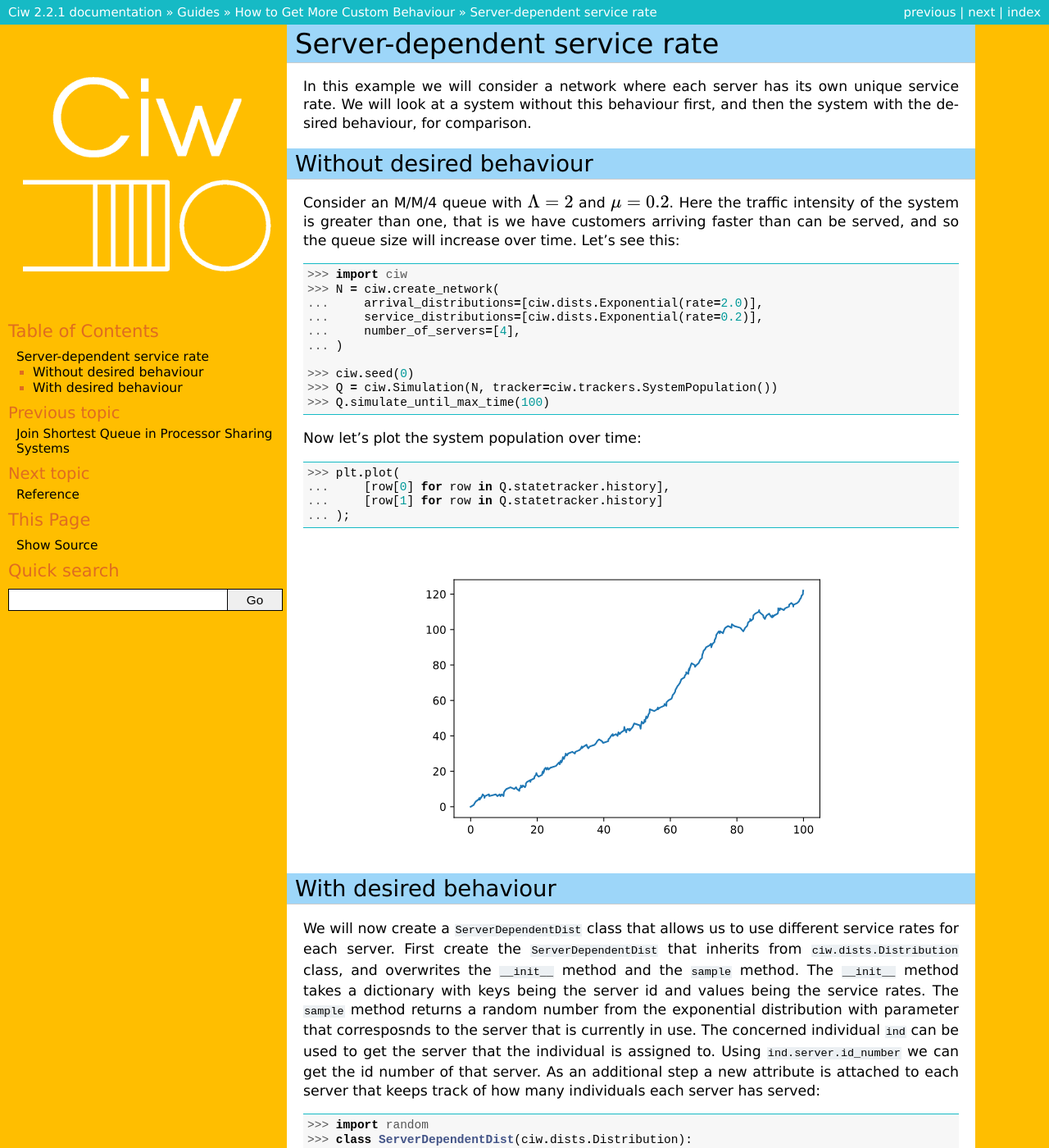
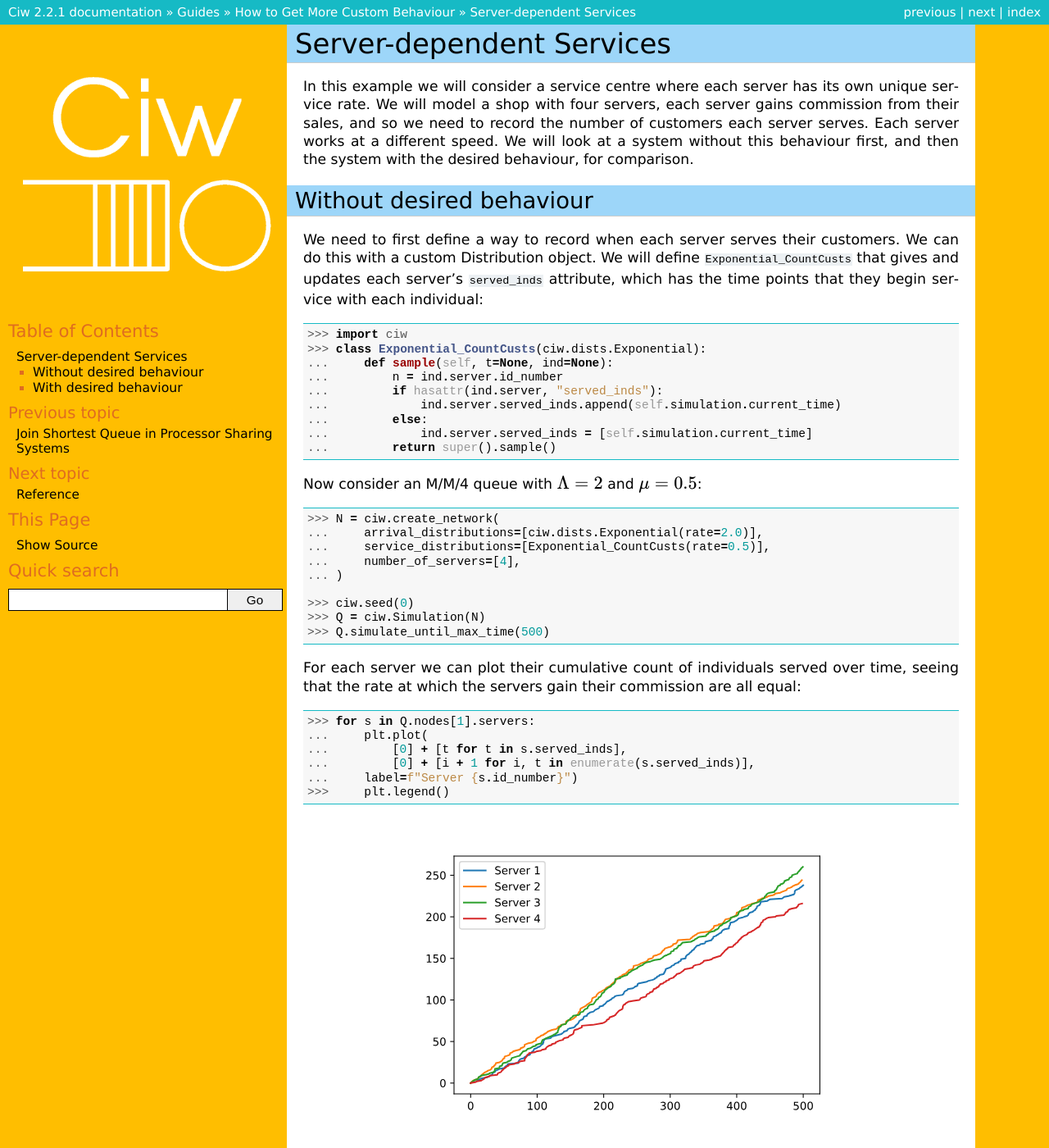
Before and after one commit to CiwPython/Ciw, a Sphinx documentation site: the page built from docs/Guides/behaviour/server_dependent_dist.rst, in a window 1280 px wide and 1400 px high. Shown: the whole window at 82% size. Built offline with Sphinx 7.4.7, drawn with Linux system fonts in a browser that asks for light colours; pages that are not in the unit, such as notebooks, are missing from menus; some of the changed text lies outside the part shown.

Commit message:
change focus of server-dependent docs

```diff
--- a/docs/Guides/behaviour/server_dependent_dist.rst
+++ b/docs/Guides/behaviour/server_dependent_dist.rst
@@ -1,32 +1,44 @@
-Server-dependent service rate
-=============================
+Server-dependent Services
+=========================
 
-In this example we will consider a network where each server has its own unique service rate.
+In this example we will consider a service centre where each server has its own unique service rate.
+We will model a shop with four servers, each server gains commission from their sales, and so we need to record the number of customers each server serves. Each server works at a different speed.
 We will look at a system without this behaviour first, and then the system with the desired behaviour, for comparison.
 
 Without desired behaviour
 ~~~~~~~~~~~~~~~~~~~~~~~~~
-
-Consider an M/M/4 queue with :math:`\Lambda = 2` and :math:`\mu = 0.2`.
-Here the traffic intensity of the system is greater than one, that is we have customers arriving faster than can be served, and so the queue size will increase over time. Let's see this::
+We need to first define a way to record when each server serves their customers. We can do this with a custom Distribution object. We will define :code:`Exponential_CountCusts` that gives and updates each server's :code:`served_inds` attribute, which has the time points that they begin service with each individual::
 
     >>> import ciw
+    >>> class Exponential_CountCusts(ciw.dists.Exponential):
+    ...     def sample(self, t=None, ind=None):
+    ...         n = ind.server.id_number
+    ...         if hasattr(ind.server, "served_inds"):
+    ...             ind.server.served_inds.append(self.simulation.current_time)
+    ...         else:
+    ...             ind.server.served_inds = [self.simulation.current_time]
+    ...         return super().sample()
+
+Now consider an M/M/4 queue with :math:`\Lambda = 2` and :math:`\mu = 0.5`::
+
     >>> N = ciw.create_network(
     ...     arrival_distributions=[ciw.dists.Exponential(rate=2.0)],
-    ...     service_distributions=[ciw.dists.Exponential(rate=0.2)],
+    ...     service_distributions=[Exponential_CountCusts(rate=0.5)],
     ...     number_of_servers=[4],
     ... )
 
     >>> ciw.seed(0)
-    >>> Q = ciw.Simulation(N, tracker=ciw.trackers.SystemPopulation())
-    >>> Q.simulate_until_max_time(100)
+    >>> Q = ciw.Simulation(N)
+    >>> Q.simulate_until_max_time(500)
 
-Now let's plot the system population over time::
+For each server we can plot their cumulative count of individuals served over time, seeing that the rate at which the servers gain their commission are all equal::
 
-    >>> plt.plot(
-    ...     [row[0] for row in Q.statetracker.history],
-    ...     [row[1] for row in Q.statetracker.history]
-    ... ); # doctest:+SKIP
+    >>> for s in Q.nodes[1].servers:
+    ...     plt.plot(
+    ...         [0] + [t for t in s.served_inds],
+    ...         [0] + [i + 1 for i, t in enumerate(s.served_inds)],
+    ...     label=f"Server {s.id_number}") # doctest:+SKIP
+    >>>     plt.legend() # doctest:+SKIP
 
 .. image:: ../../_static/server_dependent_dist_without.svg
    :alt: Plot of population over time.
@@ -36,64 +48,54 @@ Now let's plot the system population over time::
 With desired behaviour
 ~~~~~~~~~~~~~~~~~~~~~~
 
-We will now create a :code:`ServerDependentDist` class that allows us to use different service rates for each server.
-First create the :code:`ServerDependentDist` that inherits from :code:`ciw.dists.Distribution` class, and overwrites the :code:`__init__` method and the :code:`sample` method.
-The :code:`__init__` method takes a dictionary with keys being the server id and values being the service rates.
-The :code:`sample` method returns a random number from the exponential distribution with parameter that corresposnds to the server that is currently in use.
-The concerned individual :code:`ind` can be used to get the server that the individual is assigned to.
-Using :code:`ind.server.id_number` we can get the id number of that server.
-As an additional step a new attribute is attached to each server that keeps track of how many individuals each server has served::
+We now want each of the servers to serve at a different rate.
+Will now create a :code:`Dependent_CountCusts` class that allows us to use different service rates for each server.
+In addition to counting the number of served individuals, this will identify the current server (:code:`ind.server`) by their ID number, and use a :code:`rates` dictionary to map server IDs to service rates::
 
     >>> import random
-    >>> class ServerDependentDist(ciw.dists.Distribution):
+    >>> class Dependent_CountCusts(ciw.dists.Exponential):
     ...     def __init__(self, rates):
     ...         self.rates = rates
     ...
     ...     def sample(self, t=None, ind=None):
     ...         n = ind.server.id_number
-    ...         rate = self.rates[n]
     ...         if hasattr(ind.server, "served_inds"):
-    ...             ind.server.served_inds += 1
+    ...             ind.server.served_inds.append(self.simulation.current_time)
     ...         else:
-    ...             ind.server.served_inds = 1
-    ...         return random.expovariate(rate)
+    ...             ind.server.served_inds = [self.simulation.current_time]
+    ...         r = self.rates[ind.server.id_number]
+    ...         return random.expovariate(r)
 
-From the previous example, let us assume that 2 of the 4 servers have been upgraded to faster models and define a server dependent distribution that returns:
-    + :code:`0.2` if the server id number is 1,
-    + :code:`0.2` if the server id number is 2,
-    + :code:`1` if the server id number is 3,
-    + :code:`1` if the server id number is 4
+Now let's define the service rate for each of the servers:
+    + server 1 serves with rate `0.5`,
+    + server 2 serves with rate `0.1`,
+    + server 3 serves with rate `2`,
+    + server 4 serves with rate `3`.
 
-Now rerun the same system, telling Ciw to use the new :code:`ServerDependentDist` for the service distributions::
+Now rerun the same system, telling Ciw to use the new :code:`Dependent_CountCusts` for the service distributions with the given rates dictionary::
 
-    >>> rates = {1: 0.2, 2: 0.2, 3: 1, 4: 1}
+    >>> rates = {1: 0.5, 2: 0.1, 3: 2, 4: 3}
     >>> N = ciw.create_network(
     ...     arrival_distributions=[ciw.dists.Exponential(rate=2.0)],
-    ...     service_distributions=[ServerDependentDist(rates=rates)],
-    ...     number_of_servers=[4]
+    ...     service_distributions=[Dependent_CountCusts(rates=rates)],
+    ...     number_of_servers=[4],
     ... )
 
     >>> ciw.seed(0)
-    >>> Q = ciw.Simulation(N, tracker=ciw.trackers.SystemPopulation())
-    >>> Q.simulate_until_max_time(100)
+    >>> Q = ciw.Simulation(N)
+    >>> Q.simulate_until_max_time(500)
 
-Now let's plot the system population over time::
+Plotting the cumulative counts for each server population over time::
 
-    >>> plt.plot(
-    ...     [row[0] for row in Q.statetracker.history],
-    ...     [row[1] for row in Q.statetracker.history]
-    ... ); # doctest:+SKIP
+    >>> for s in Q.nodes[1].servers:
+    ...     plt.plot(
+    ...         [0] + [t for t in s.served_inds],
+    ...         [0] + [i + 1 for i, t in enumerate(s.served_inds)],
+    ...     label=f"Server {s.id_number}") # doctest:+SKIP
+    >>>     plt.legend() # doctest:+SKIP
 
-.. image:: ../../_static/server_dependent_dist_without.svg
+.. image:: ../../_static/server_dependent_dist_with.svg
    :alt: Plot of population increasing over time.
    :align: center
 
-We see the system population is now better under control.
-Furthermore, by looking at the number of individuals served by each server we can see that the two faster servers have been serving more individuals than the other two::
-
-    >>> for s in Q.nodes[1].servers:
-    ...     print(f"Server {s.id_number}: {s.served_inds} served")
-    Server 1: 21 served
-    Server 2: 21 served
-    Server 3: 73 served
-    Server 4: 76 served
+We now see that each of the servers has a different rate at which they gain commission.
```
Also changed, not shown: docs/_static/server_dependent_dist_with.svg, docs/_static/server_dependent_dist_without.svg.
